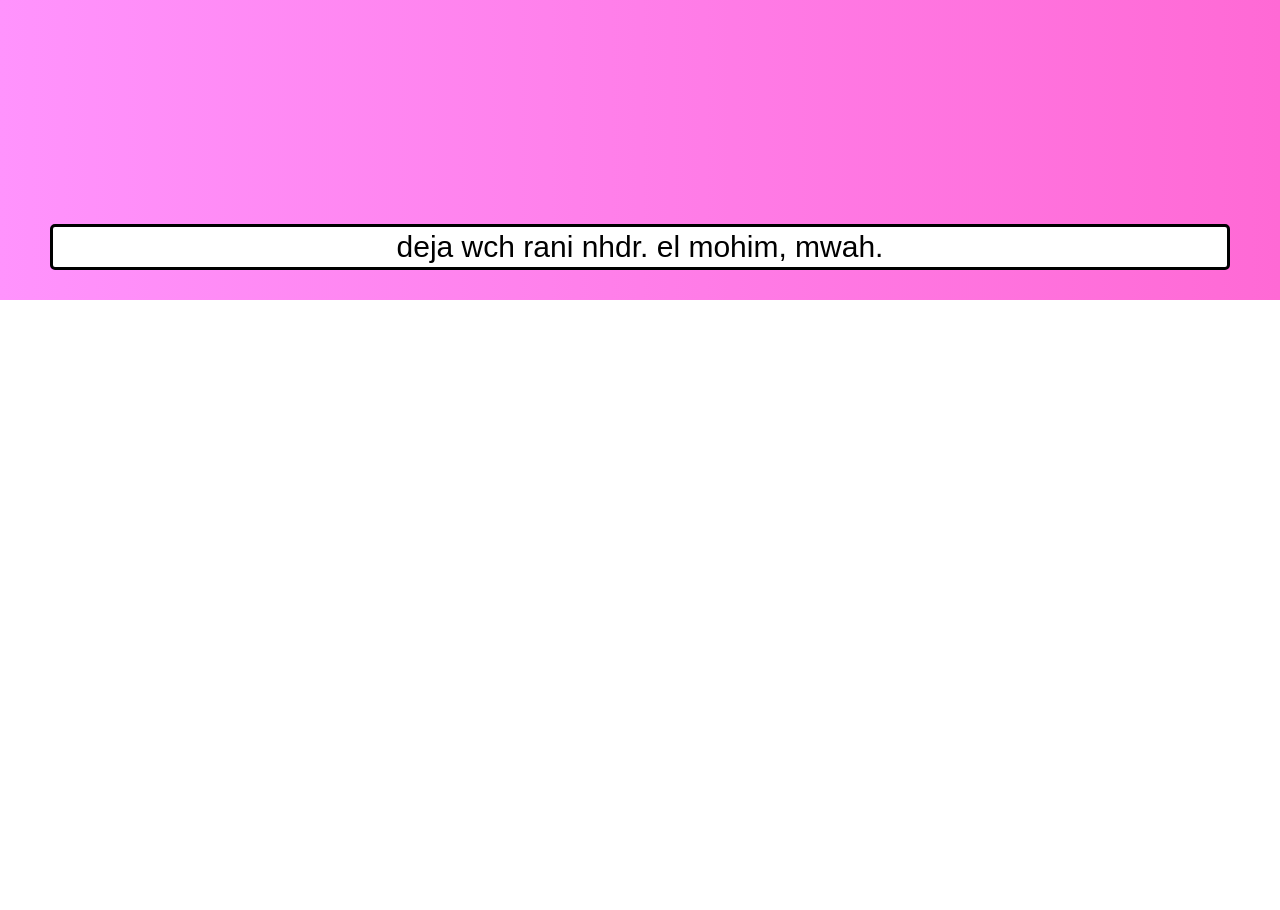
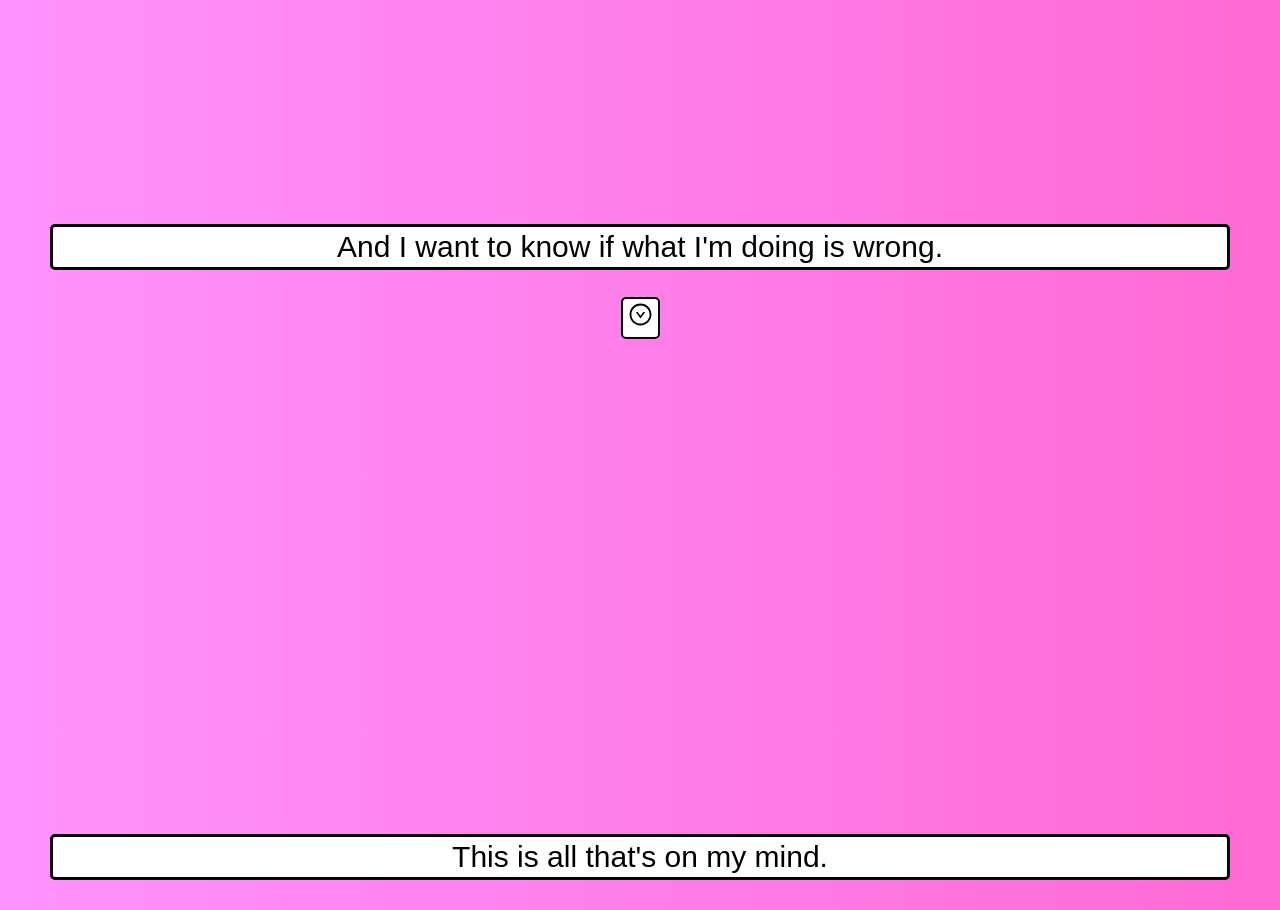
Before and after one commit to lebgendev/her, a plain HTML site: page theend.html in a window 1280 px wide. Shown: the part 4604-5514 px from the top of the page. Before the commit the page ends 4904 px from the top, so only its background shows below. Drawn offline with Linux system fonts and the light colour scheme; a web font is replaced by a local one.

Commit message:
Update theend.html

```diff
--- a/theend.html
+++ b/theend.html
@@ -59,8 +59,14 @@
         <a href="#8"><svg stroke="currentColor" fill="currentColor" stroke-width="0" viewBox="0 0 1024 1024" height="1em" width="1em" xmlns="http://www.w3.org/2000/svg"><path d="M690 405h-46.9c-10.2 0-19.9 4.9-25.9 13.2L512 563.6 406.8 418.2c-6-8.3-15.6-13.2-25.9-13.2H334c-6.5 0-10.3 7.4-6.5 12.7l178 246c3.2 4.4 9.7 4.4 12.9 0l178-246c3.9-5.3.1-12.7-6.4-12.7z"></path><path d="M512 64C264.6 64 64 264.6 64 512s200.6 448 448 448 448-200.6 448-448S759.4 64 512 64zm0 820c-205.4 0-372-166.6-372-372s166.6-372 372-372 372 166.6 372 372-166.6 372-372 372z"></path></svg></a>
     </center>
     <center class="textbox" style="margin-top: 500px;">
-        <p id="8">
-            deja wch rani nhdr. el mohim, mwah.
+        <p id="8">And I want to know if what I'm doing is wrong.</p>
+    </center>
+    <center>
+        <a href="#9"><svg stroke="currentColor" fill="currentColor" stroke-width="0" viewBox="0 0 1024 1024" height="1em" width="1em" xmlns="http://www.w3.org/2000/svg"><path d="M690 405h-46.9c-10.2 0-19.9 4.9-25.9 13.2L512 563.6 406.8 418.2c-6-8.3-15.6-13.2-25.9-13.2H334c-6.5 0-10.3 7.4-6.5 12.7l178 246c3.2 4.4 9.7 4.4 12.9 0l178-246c3.9-5.3.1-12.7-6.4-12.7z"></path><path d="M512 64C264.6 64 64 264.6 64 512s200.6 448 448 448 448-200.6 448-448S759.4 64 512 64zm0 820c-205.4 0-372-166.6-372-372s166.6-372 372-372 372 166.6 372 372-166.6 372-372 372z"></path></svg></a>
+    </center>
+    <center class="textbox" style="margin-top: 500px;">
+        <p id="9">
+            This is all that's on my mind.
         </p>
     </center>
 </body>
```
